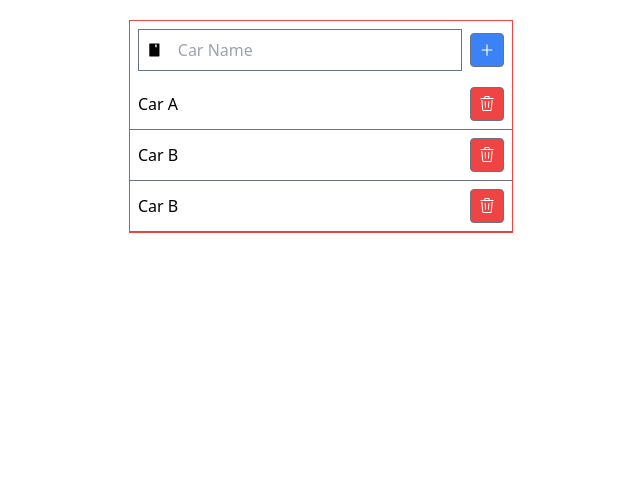
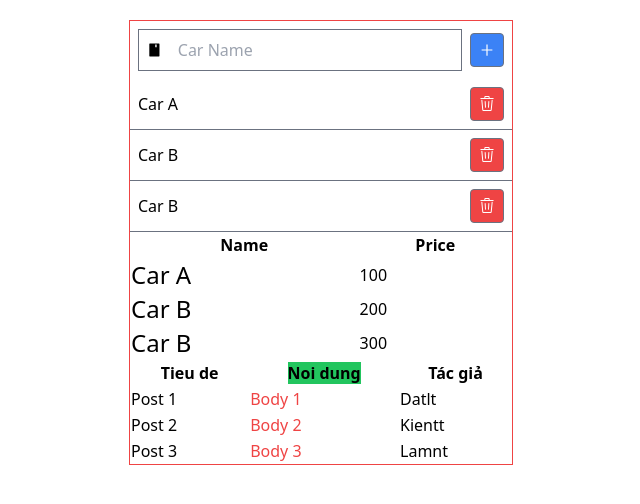
Before and after one commit to datlt2306/FPL-WEB209, a React (Vite) app: page / in a window 1280 px wide. Shown: the top 504 px of the page, without its empty margins (319-959 px from the left). Built offline with nearby package versions, Linux system fonts and the light colour scheme.

Commit message:
Buổi 3: Customize Table

```diff
--- a/src/App.tsx
+++ b/src/App.tsx
@@ -2,14 +2,27 @@ import { useState } from "react";
 import "./App.css";
 import { Form, List } from "./components";
 import { ICar } from "./interfaces/car";
-
-const carsData = [
-    { id: 1, name: "Car A", price: 100 },
-    { id: 2, name: "Car B", price: 200 },
-    { id: 3, name: "Car B", price: 300 },
-];
+import Table from "./components/Table";
 
 function App() {
+    const carsData = [
+        { id: 1, name: "Car A", price: 100 },
+        { id: 2, name: "Car B", price: 200 },
+        { id: 3, name: "Car B", price: 300 },
+    ];
+    const config = [
+        {
+            label: "Name",
+            key: "name",
+            render: (car: any) => <div className="text-2xl">{car.name}</div>,
+        },
+        {
+            label: "Price",
+            key: "price",
+            render: (car: any) => car.price,
+        },
+    ];
+
     const [cars, setCars] = useState<ICar[]>(carsData);
     const [isLoading, setIsLoading] = useState<boolean>(false);
     const [error, setError] = useState<string>("");
@@ -20,11 +33,39 @@ function App() {
     const removeCar = (id: number) => {
         setCars(cars.filter((car) => car.id !== id));
     };
+
+    const dataPost = [
+        { id: 1, title: "Post 1", body: "Body 1", author: "Datlt" },
+        { id: 2, title: "Post 2", body: "Body 2", author: "Kientt" },
+        { id: 3, title: "Post 3", body: "Body 3", author: "Lamnt" },
+    ];
+
+    const configPost = [
+        {
+            label: "Tieu de",
+            key: "title",
+            render: (post: any) => post.title,
+        },
+        {
+            label: "Noi dung",
+            key: "body",
+            render: (post: any) => <span className="text-red-500">{post.body}</span>,
+            header: (post: any) => <span className="bg-green-500">{post.label}</span>,
+        },
+        {
+            label: "Tác giả",
+            key: "author",
+            render: (post: any) => post.author,
+        },
+    ];
+
     return (
         <>
             <div className="w-96 border border-red-500 mx-auto my-5">
                 <Form onAdd={addCar} />
                 <List cars={cars} onRemove={removeCar} />
+                <Table dataSource={carsData} config={config} />
+                <Table dataSource={dataPost} config={configPost} />
             </div>
         </>
     );
--- a/src/components/Form/index.tsx
+++ b/src/components/Form/index.tsx
@@ -30,6 +30,7 @@ const Form = ({ onAdd }: FormProps) => {
             <Button type="primary" icon={<AiOutlinePlus />} />
         </form>
     );
+    // https://meet.google.com/feu-nswx-wos
 };
 
 export default Form;
--- /dev/null
+++ b/src/components/Table/index.tsx
@@ -0,0 +1,30 @@
+// type Props = {};
+
+import { ICar } from "@/interfaces/car";
+
+const Table = ({ dataSource, config }: any) => {
+    const renderHeaders = config.map((column: any) => {
+        if (column.header) {
+            return <th>{column.header(column)}</th>;
+        }
+        return <th>{column.label}</th>;
+    });
+    const renderRows = dataSource.map((car: ICar) => {
+        const renderColumns = config.map((column: any) => {
+            return <td>{column.render(car)}</td>;
+        });
+        return <tr>{renderColumns}</tr>;
+    });
+    return (
+        <div>
+            <table className="w-full">
+                <thead>
+                    <tr>{renderHeaders}</tr>
+                </thead>
+                <tbody>{renderRows}</tbody>
+            </table>
+        </div>
+    );
+};
+
+export default Table;
```
